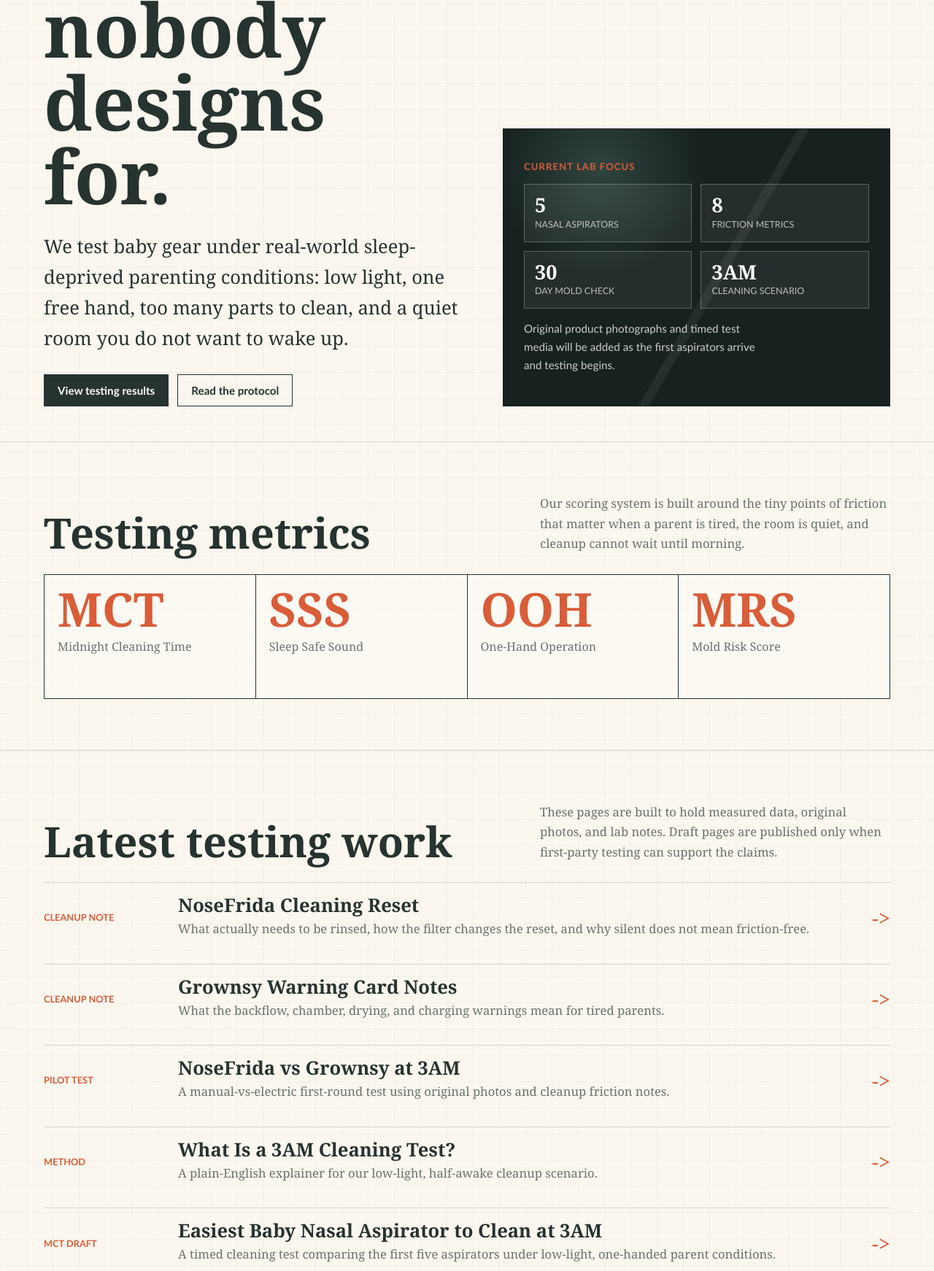
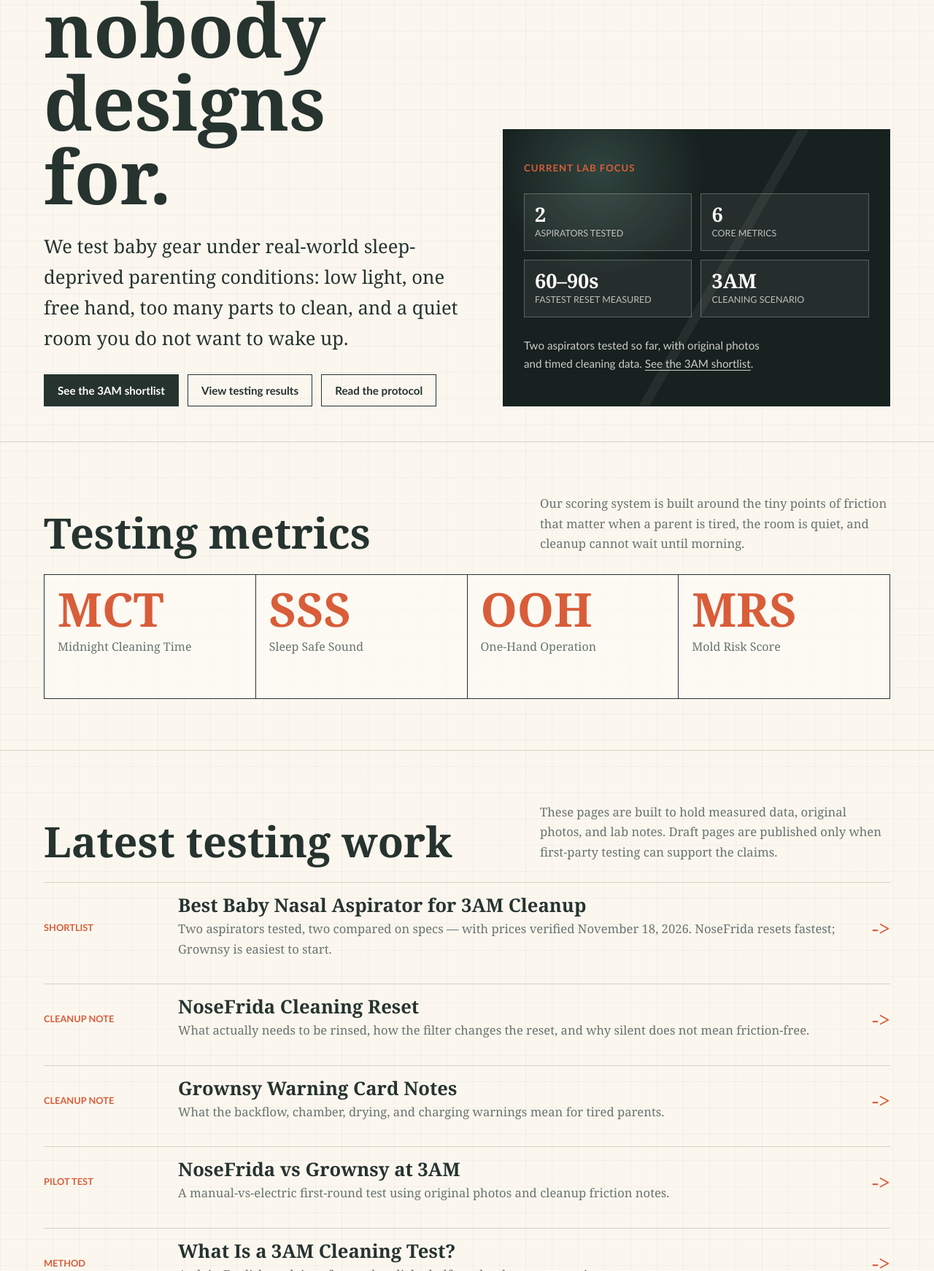
Before and after one commit to tj2002-tech/quietbabygear, an Astro site in the folder site/: page / in a window 1280 px wide. Shown: the part 498-2240 px from the top of the page at 73% size. Built offline with nearby package versions, Linux system fonts and the light colour scheme; Astro itself is replaced by a stand-in of ours.

Commit message:
Phase 1: nasal aspirator shortlist + infra (404, favicons, email, www redirect, robots, sitemap)

```diff
--- a/site/src/pages/index.astro
+++ b/site/src/pages/index.astro
@@ -13,7 +13,8 @@ const description = "QuietBabyGear tests baby gear under real-world sleep-depriv
         <h1>Baby gear tested for the hour nobody designs for.</h1>
         <p class="lead">We test baby gear under real-world sleep-deprived parenting conditions: low light, one free hand, too many parts to clean, and a quiet room you do not want to wake up.</p>
         <div class="actions">
-          <a class="button" href="/tests/">View testing results</a>
+          <a class="button" href="/best/baby-nasal-aspirators/">See the 3AM shortlist</a>
+          <a class="button secondary" href="/tests/">View testing results</a>
           <a class="button secondary" href="/methodology/">Read the protocol</a>
         </div>
       </div>
@@ -22,23 +23,23 @@ const description = "QuietBabyGear tests baby gear under real-world sleep-depriv
           <p class="eyebrow">Current lab focus</p>
           <div class="measurement-row">
             <div class="measurement">
-              <strong>5</strong>
-              <span>Nasal aspirators</span>
+              <strong>2</strong>
+              <span>Aspirators tested</span>
             </div>
             <div class="measurement">
-              <strong>8</strong>
-              <span>Friction metrics</span>
+              <strong>6</strong>
+              <span>Core metrics</span>
             </div>
             <div class="measurement">
-              <strong>30</strong>
-              <span>Day mold check</span>
+              <strong>60–90s</strong>
+              <span>Fastest reset measured</span>
             </div>
             <div class="measurement">
               <strong>3AM</strong>
               <span>Cleaning scenario</span>
             </div>
           </div>
-          <p class="bench-note">Original product photographs and timed test media will be added as the first aspirators arrive and testing begins.</p>
+          <p class="bench-note">Two aspirators tested so far, with original photos and timed cleaning data. <a href="/best/baby-nasal-aspirators/">See the 3AM shortlist</a>.</p>
         </div>
       </div>
     </div>
@@ -66,6 +67,14 @@ const description = "QuietBabyGear tests baby gear under real-world sleep-depriv
         <p>These pages are built to hold measured data, original photos, and lab notes. Draft pages are published only when first-party testing can support the claims.</p>
       </div>
       <div class="article-list">
+        <a class="article-row" href="/best/baby-nasal-aspirators/">
+          <span class="tag">Shortlist</span>
+          <div>
+            <h3>Best Baby Nasal Aspirator for 3AM Cleanup</h3>
+            <p>Two aspirators tested, two compared on specs — with prices verified November 18, 2026. NoseFrida resets fastest; Grownsy is easiest to start.</p>
+          </div>
+          <span class="arrow" aria-hidden="true">-></span>
+        </a>
         <a class="article-row" href="/tests/nosefrida-cleaning-reset-what-to-rinse/">
           <span class="tag">Cleanup note</span>
           <div>
@@ -99,10 +108,10 @@ const description = "QuietBabyGear tests baby gear under real-world sleep-depriv
           <span class="arrow" aria-hidden="true">-></span>
         </a>
         <a class="article-row" href="/tests/easiest-baby-nasal-aspirator-to-clean-at-3am/">
-          <span class="tag">MCT draft</span>
+          <span class="tag">MCT results</span>
           <div>
             <h3>Easiest Baby Nasal Aspirator to Clean at 3AM</h3>
-            <p>A timed cleaning test comparing the first five aspirators under low-light, one-handed parent conditions.</p>
+            <p>Timed cleaning results so far: NoseFrida about 60–90 seconds, Grownsy about 120–180 seconds. The other three models are not timed yet.</p>
           </div>
           <span class="arrow" aria-hidden="true">-></span>
         </a>
```
